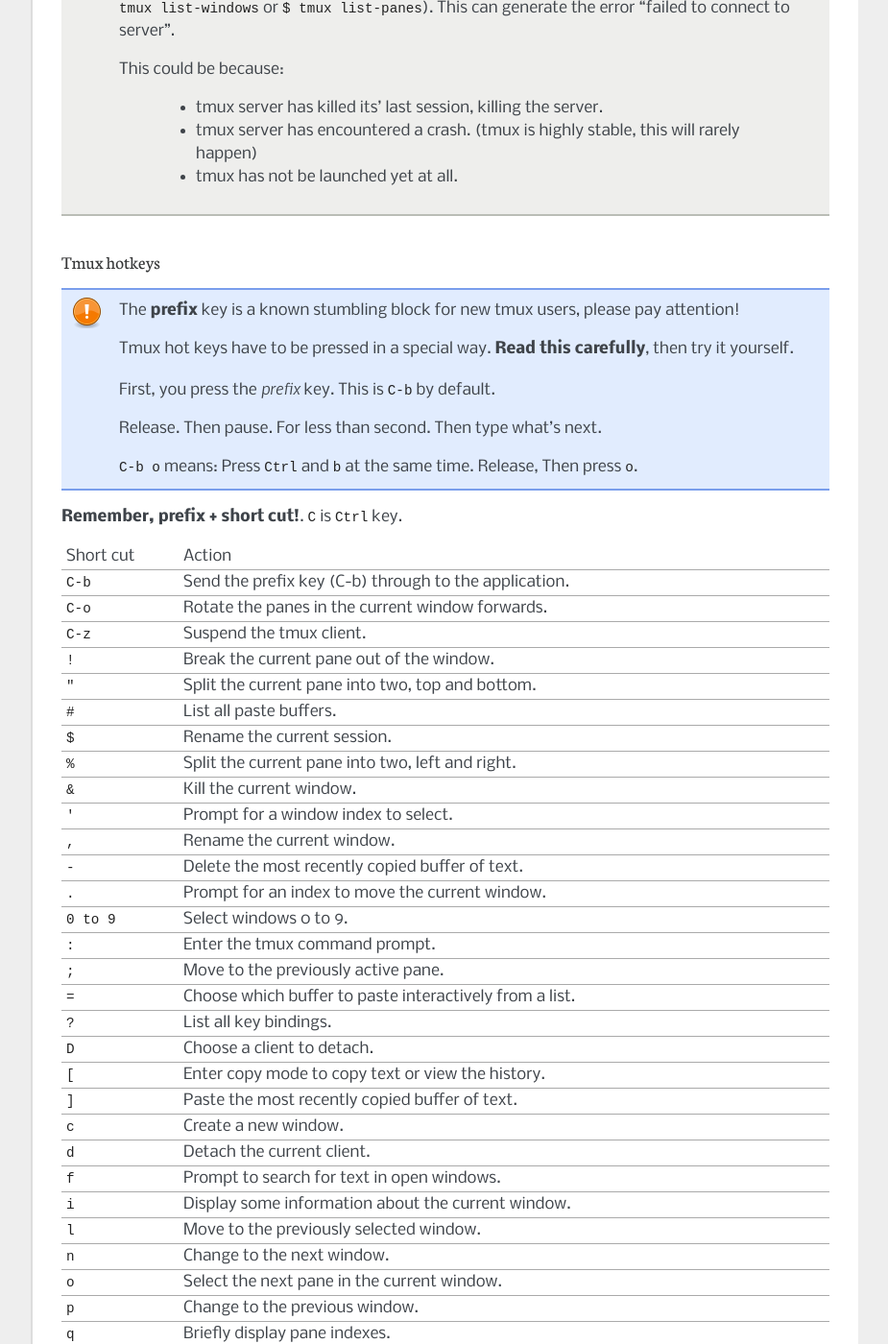
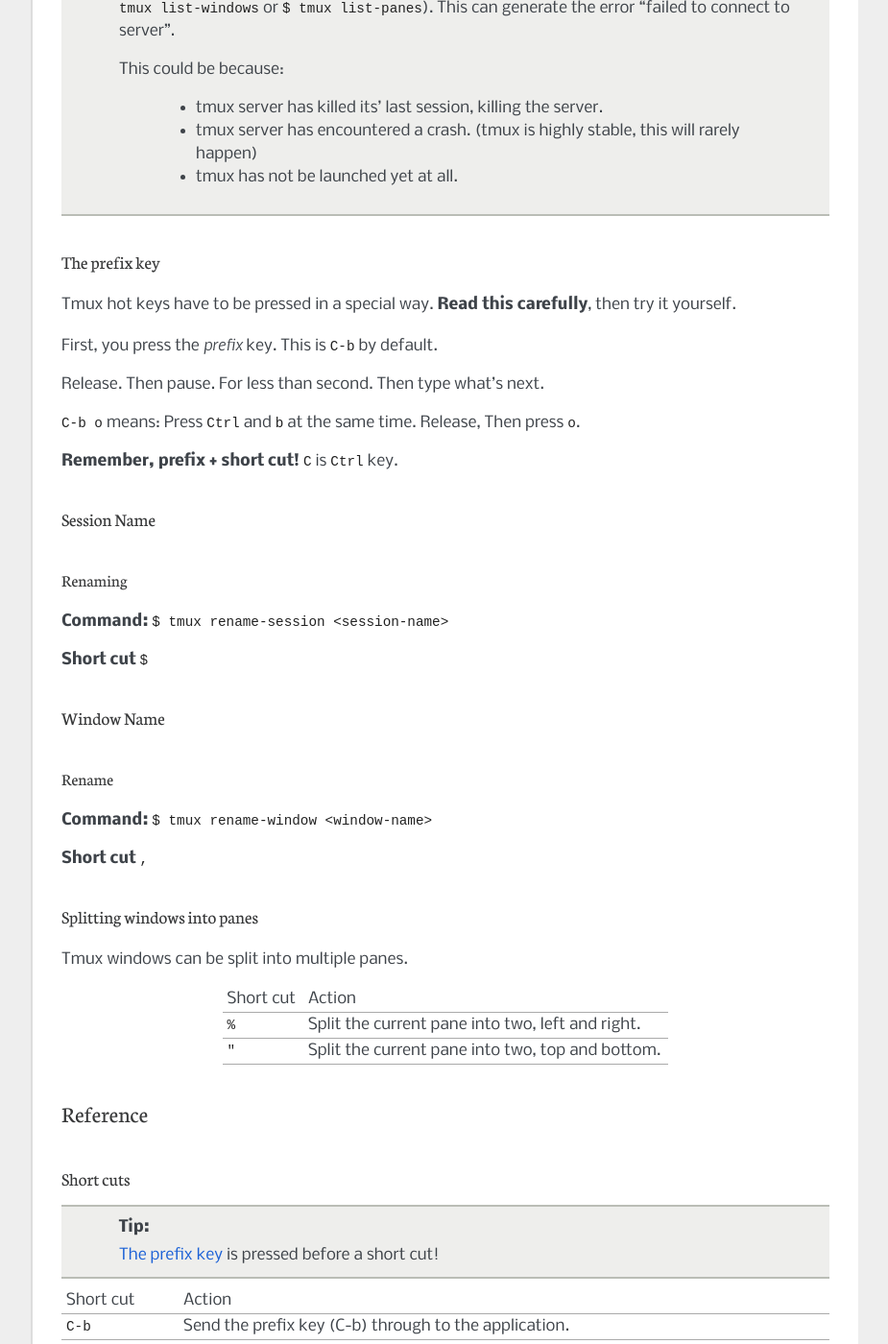
Before and after one commit to tmux-python/tmuxp, a Sphinx documentation site: the page built from doc/about_tmux.rst, in a window 1280 px wide and 1400 px high, scrolled down 3561 px. Shown: the whole window at 96% size, without its empty margins (198-1123 px from the left). Built offline with Sphinx 7.4.7, drawn with Linux system fonts in a browser that asks for light colours; some of the changed text lies outside the part shown.

Commit message:
Update about_tmux

```diff
--- a/doc/about_tmux.rst
+++ b/doc/about_tmux.rst
@@ -261,26 +261,66 @@
           this will rarely happen)
         - tmux has not be launched yet at all.
 
-Tmux hotkeys
+.. _Prefix key:
+
+The prefix key
+--------------
+
+Tmux hot keys have to be pressed in a special way. **Read this
+carefully**, then try it yourself.
+
+First, you press the *prefix* key. This is ``C-b`` by default.
+
+Release. Then pause. For less than second. Then type what's next.
+
+``C-b o`` means: Press ``Ctrl`` and ``b`` at the same time. Release,
+Then press ``o``.
+
+**Remember, prefix + short cut!** ``C`` is ``Ctrl`` key.
+
+Session Name
 ------------
 
-.. note::
+Renaming
+""""""""
 
-    The **prefix** key is a known stumbling block for new tmux users,
-    please pay attention!
+**Command:** ``$ tmux rename-session <session-name>``
 
-    Tmux hot keys have to be pressed in a special way. **Read this
-    carefully**, then try it yourself.
+**Short cut** ``$``
 
-    First, you press the *prefix* key. This is ``C-b`` by default.
+Window Name
+-----------
 
-    Release. Then pause. For less than second. Then type what's next.
+Rename
+""""""
 
-    ``C-b o`` means: Press ``Ctrl`` and ``b`` at the same time. Release,
-    Then press ``o``.
+**Command:** ``$ tmux rename-window <window-name>``
+
+**Short cut** ``,``
 
 
-**Remember, prefix + short cut!**. ``C`` is ``Ctrl`` key.
+Splitting windows into panes
+----------------------------
+
+Tmux windows can be split into multiple panes.
+
+===================   ====================================================
+Short cut             Action
+-------------------   ----------------------------------------------------
+``%``                 Split the current pane into two, left and right.
+``"``                 Split the current pane into two, top and bottom.
+===================   ====================================================
+
+
+Reference
+=========
+
+Short cuts
+----------
+
+.. tip::
+
+    :ref:`Prefix key` is pressed before a short cut!
 
 ===================   ====================================================
 Short cut             Action
@@ -340,12 +380,12 @@
                       marker.
 ``C-Up, C-Down``      Resize the current pane in steps of one cell.
 ``C-Left, C-Right``
-
 ``M-Up, M-Down``      Resize the current pane in steps of five cells.
 ``M-Left, M-Right``
 ===================   ====================================================
 
 Source: tmux manpage.
+
 
 License
 -------
```
